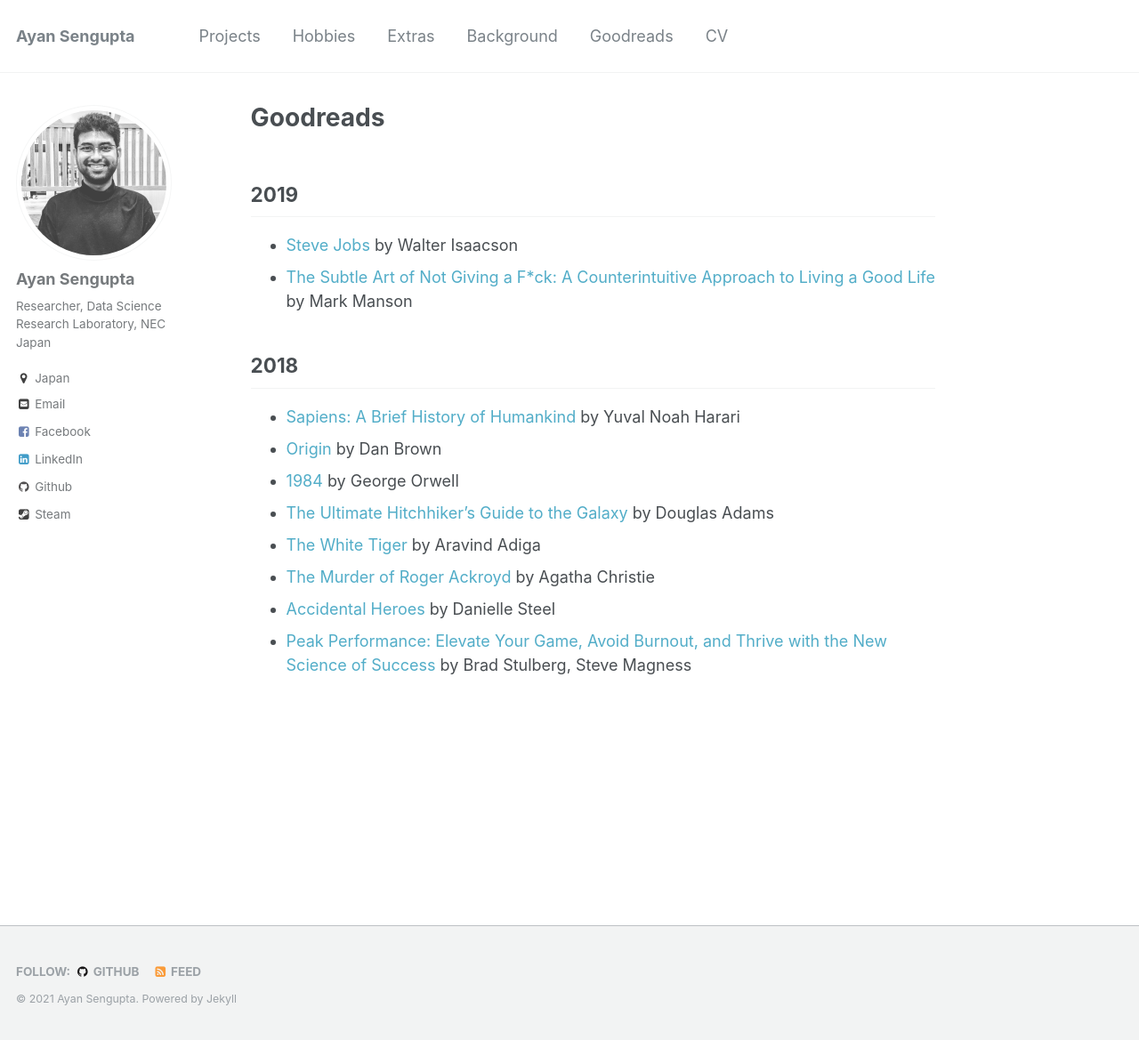
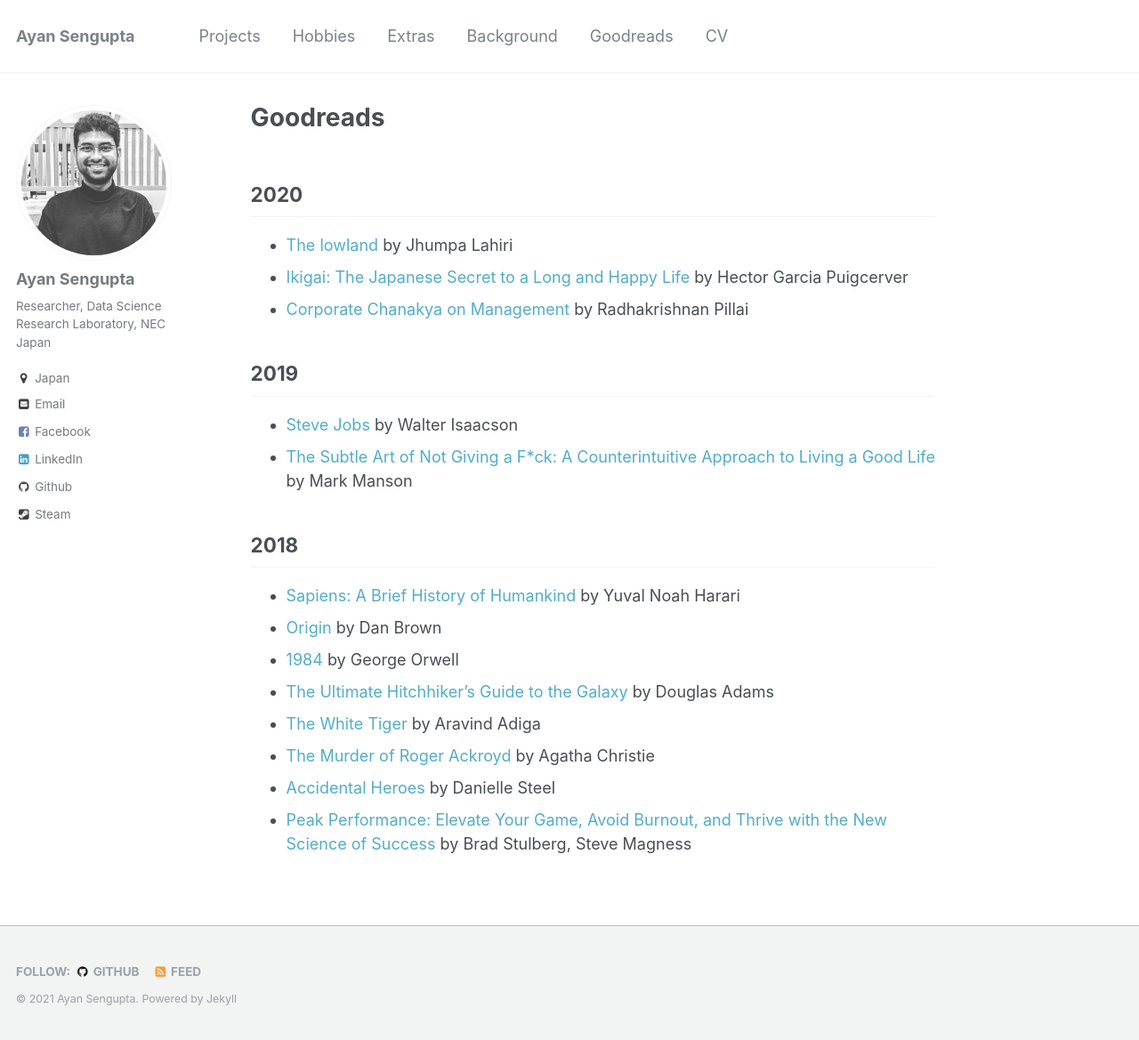
Before and after one commit to ayansengupta17/ayansengupta17.github.io, a Jekyll site: the page built from _pages/goodreads.md, in a window 1280 px wide and 1169 px high. Shown: the whole window at 89% size. Built offline with Jekyll 4.4.1, drawn with Linux system fonts in a browser that asks for light colours.

Commit message:
Update goodreads.md

```diff
--- a/_pages/goodreads.md
+++ b/_pages/goodreads.md
@@ -5,6 +5,11 @@
 ---
 
 
+2020
+----
+* [The lowland](https://www.goodreads.com/en/book/show/17262100-the-lowland) by Jhumpa Lahiri
+* [Ikigai: The Japanese Secret to a Long and Happy Life](https://www.goodreads.com/book/show/40534545-ikigai?from_search=true&from_srp=true&qid=VXVULA6iwJ&rank=1) by  Hector Garcia Puigcerver
+* [Corporate Chanakya on Management](https://www.goodreads.com/book/show/22240467-corporate-chanakya-on-management?ac=1&from_search=true&qid=4PbpJD4pvg&rank=1) by Radhakrishnan Pillai
 
 2019
 ----
```
